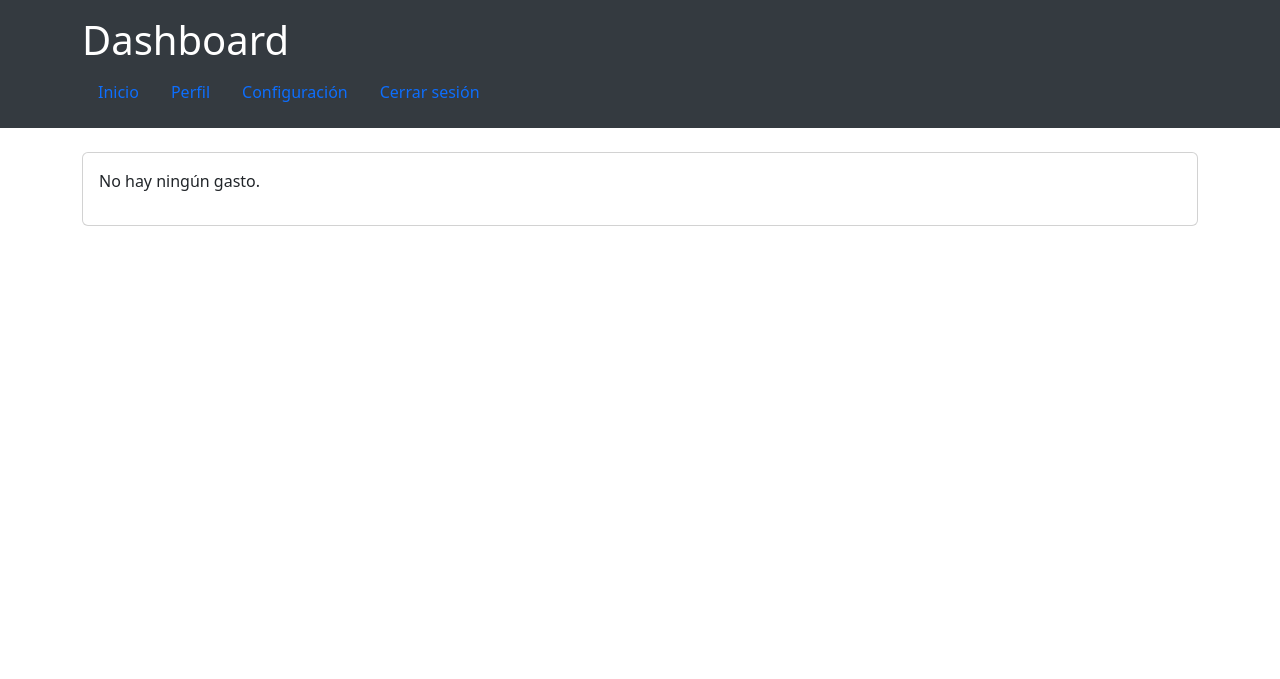
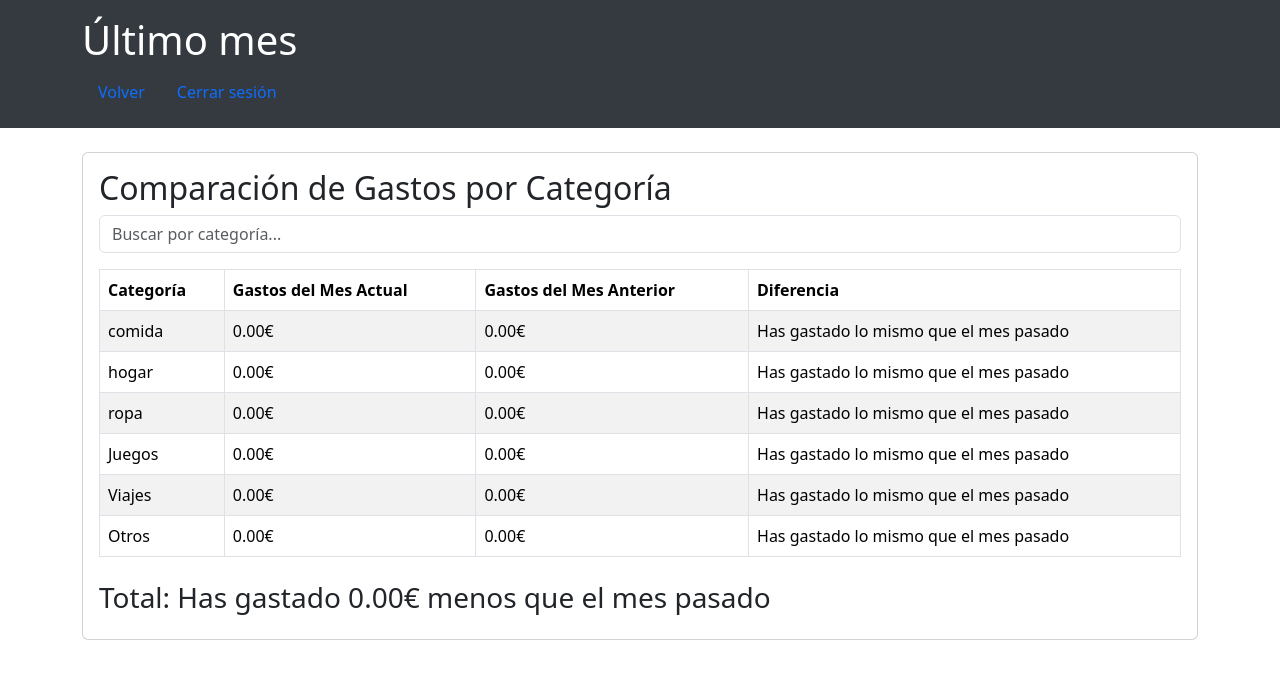
Before and after one commit to adriPortales12/Wallity, a PHP site: page /ultimoMes in a window 1280 px wide. Shown: the top 679 px of the page. Run offline with PHP 8.4, Linux system fonts and the light colour scheme; the visitor is signed in with stand-in values (Sample User, id 1); data comes from the database, SQL or seed files in the repository.

Commit message:
comparacion con el mes anterior

```diff
--- a/controladores/ControladorUltimoMes.php
+++ b/controladores/ControladorUltimoMes.php
@@ -1,17 +1,52 @@
 <?php
-class ControladorUltimoMes{
+class ControladorUltimoMes {
 
-    function __construct(){
+    function __construct() {
         session_start();
         require_once 'modelos/Gastos.php';
         require_once 'modelos/Usuario.php';
+        require_once 'modelos/Categoria.php';
     }
 
-    function verComparacion(){
+    function verComparacion() {
         $usuario = unserialize($_SESSION['usuario']);
         $gastos = new Gastos();
+        $categoria = new Categoria();
 
-        $gastosMesPasado = $gastos->gastosMesPasado($usuario->nombre_usuario);
+        $listaCategorias = $categoria->listaCategorias();
+
+        $mes_actual = date('m');
+        $mes_anterior = date('m', strtotime('-1 month'));
+        $comparacion = [];
+        $total_diferencia = 0;
+
+        foreach ($listaCategorias as $cat) {
+            $nombre_categoria = $cat['nombre'];
+
+            $gastos_actuales = $gastos->gastosCategoria($usuario->nombre_usuario, $nombre_categoria, $mes_actual);
+
+            $gastos_anteriores = $gastos->gastosCategoria($usuario->nombre_usuario, $nombre_categoria, $mes_anterior);
+
+            $total_gastos_actuales = array_sum(array_column($gastos_actuales, 'cantidad'));
+            $total_gastos_anteriores = array_sum(array_column($gastos_anteriores, 'cantidad'));
+
+            $diferencia = $total_gastos_actuales - $total_gastos_anteriores;
+            $total_diferencia += $diferencia;
+            if ($diferencia > 0) {
+                $mensaje_diferencia = "Has gastado " . number_format($diferencia, 2) . "€ más que el mes pasado";
+            } elseif ($diferencia < 0) {
+                $mensaje_diferencia = "Has gastado " . number_format(abs($diferencia), 2) . "€ menos que el mes pasado";
+            } else {
+                $mensaje_diferencia = "Has gastado lo mismo que el mes pasado";
+            }
+
+            $comparacion[] = [
+                'categoria' => $nombre_categoria,
+                'gastos_actuales' => $total_gastos_actuales,
+                'gastos_anteriores' => $total_gastos_anteriores,
+                'mensaje_diferencia' => $mensaje_diferencia
+            ];
+        }
 
         require_once 'vistas/comparacionMes.php';
     }
--- a/modelos/Gastos.php
+++ b/modelos/Gastos.php
@@ -139,24 +139,22 @@ class Gastos extends Crud {
         return $stmt->fetchAll(PDO::FETCH_ASSOC);
     }
 
-    function gastosMesPasado($nombre_usuario){
+    function gastosCategoria($nombre_usuario, $categoria, $mes) {
         $connection = $this->conectar();
 
-        $primer_dia_mes_pasado = date('Y-m-01', strtotime('first day of last month'));
-        $ultimo_dia_mes_pasado = date('Y-m-t', strtotime('last day of last month'));
-
-        $sql = "SELECT g.*, c.nombre AS nombre_categoria, DATE_FORMAT(g.fecha, '%d-%m-%Y') AS fecha_formateada
+        $sql = "SELECT g.*, DATE_FORMAT(g.fecha, '%d-%m-%Y') AS fecha_formateada
                 FROM gastos g
                 INNER JOIN usuarios u ON g.id_usuario = u.id
                 INNER JOIN categorias c ON g.id_categoria = c.id
                 WHERE u.nombre_usuario = :nombre_usuario
-                AND g.fecha BETWEEN :primer_dia AND :ultimo_dia
+                AND c.nombre = :categoria
+                AND MONTH(g.fecha) = :mes
                 ORDER BY g.fecha DESC";
 
         $stmt = $connection->prepare($sql);
         $stmt->bindParam(':nombre_usuario', $nombre_usuario);
-        $stmt->bindParam(':primer_dia', $primer_dia_mes_pasado);
-        $stmt->bindParam(':ultimo_dia', $ultimo_dia_mes_pasado);
+        $stmt->bindParam(':categoria', $categoria);
+        $stmt->bindParam(':mes', $mes);
         $stmt->execute();
 
         return $stmt->fetchAll(PDO::FETCH_ASSOC);
--- a/vistas/comparacionMes.php
+++ b/vistas/comparacionMes.php
@@ -3,20 +3,21 @@
 <head>
     <meta charset="UTF-8">
     <meta name="viewport" content="width=device-width, initial-scale=1.0">
-    <title>Dashboard</title>
-    <link rel="stylesheet" href="<?php echo BASE_URL; ?>vistas\estilos\dashboard.css">
+    <title>VirtualWalletSpending</title>
+    <link rel="stylesheet" href="<?php echo BASE_URL; ?>vistas/estilos/dashboard.css">
     <link rel="stylesheet" href="https://cdn.jsdelivr.net/npm/bootstrap@5.3.0-alpha1/dist/css/bootstrap.min.css">
+    <style>
+        .highlight-positive { background-color: #f8d7da; }
+        .highlight-negative { background-color: #d4edda; }
+    </style>
 </head>
 <body>
     <header class="py-3">
         <div class="container">
-            <h1>Dashboard</h1>
+            <h1>Último mes</h1>
             <nav>
                 <ul class="nav">
-                    <li class="nav-item"><a class="nav-link"
-                        href="<?php echo BASE_URL ?>dashboard?filtro=mes&limite=<?php echo $usuario->limite ?>">Inicio</a></li>
-                    <li class="nav-item"><a class="nav-link" href="<?php echo BASE_URL; ?>perfil">Perfil</a></li>
-                    <li class="nav-item"><a class="nav-link" href="<?php echo BASE_URL; ?>configuracion">Configuración</a></li>
+                    <li class="nav-item"><a class="nav-link" href="<?php echo BASE_URL ?>dashboard?filtro=mes&limite=<?php echo $usuario->limite ?>">Volver</a></li>
                     <li class="nav-item"><a id="logout" class="nav-link" href="<?php echo BASE_URL; ?>logout">Cerrar sesión</a></li>
                 </ul>
             </nav>
@@ -25,47 +26,50 @@
     <main class="container my-4">
         <div class="card">
             <div class="card-body">
-                    <?php if (!empty($gastosMesPasado)) : ?>
-                    <table class="table">
-                        <thead>
+                <h2>Comparación de Gastos por Categoría</h2>
+                <input class="form-control mb-3" id="searchInput" type="text" placeholder="Buscar por categoría...">
+                <table class="table table-bordered table-striped" id="expensesTable">
+                    <thead class="thead-dark">
                         <tr>
-                                <th>Título</th>
-                                <th>Categoría</th>
-                                <th>Cantidad</th>
-                                <th>Fecha</th>
-                                <th>Acciones</th>
-                                <th></th>
+                            <th onclick="sortTable(0)">Categoría</th>
+                            <th onclick="sortTable(1)">Gastos del Mes Actual</th>
+                            <th onclick="sortTable(2)">Gastos del Mes Anterior</th>
+                            <th>Diferencia</th>
                         </tr>
                     </thead>
                     <tbody>
-                            <?php foreach ($gastosMesPasado as $gasto) : ?>
-                                <tr>
-                                    <td><?php echo $gasto['titulo']; ?></td>
-                                    <td><?php echo $gasto['nombre_categoria']; ?></td>
-                                    <td><?php echo $gasto['cantidad']; ?>€</td>
-                                    <td><?php echo $gasto['fecha_formateada']; ?></td>
-                                    <td><button class="modificar-btn btn btn-warning"
-                                        data-id="<?php echo $gasto['id']; ?>" data-titulo="<?php echo $gasto['titulo']; ?>"
-                                        data-categoria="<?php echo $gasto['nombre_categoria']; ?>"
-                                        data-cantidad="<?php echo $gasto['cantidad']; ?>">
-                                        Modificar</button></td>
-                                    <td>
-                                        <form method="post" action="<?php echo BASE_URL; ?>borraGasto">
-                                            <input type="hidden" name="id" value="<?php echo $gasto['id']; ?>">
-                                            <input type="hidden" name="filtro" value="<?php echo $_GET['filtro']; ?>">
-                                            <button type="submit" class="borrar-btn btn btn-danger">Borrar</button>
-                                        </form>
-                                    </td>
+                        <?php if (!empty($comparacion)): ?>
+                            <?php foreach ($comparacion as $fila): ?>
+                                <?php
+                                    $class = '';
+                                    if (strpos($fila['mensaje_diferencia'], 'más') !== false) {
+                                        $class = 'highlight-positive';
+                                    } elseif (strpos($fila['mensaje_diferencia'], 'menos') !== false) {
+                                        $class = 'highlight-negative';
+                                    }
+                                ?>
+                                <tr class="<?php echo $class; ?>">
+                                    <td><?php echo htmlspecialchars($fila['categoria']); ?></td>
+                                    <td><?php echo number_format($fila['gastos_actuales'], 2); ?>€</td>
+                                    <td><?php echo number_format($fila['gastos_anteriores'], 2); ?>€</td>
+                                    <td><?php echo htmlspecialchars($fila['mensaje_diferencia']); ?></td>
                                 </tr>
                             <?php endforeach; ?>
+                        <?php else: ?>
+                            <tr>
+                                <td colspan="4">No hay datos para mostrar.</td>
+                            </tr>
+                        <?php endif; ?>
                     </tbody>
                 </table>
-                    <?php else : ?>
-                        <p>No hay ningún gasto.</p>
-                    <?php endif; ?>
+                <div id="noResultsMessage" class="alert alert-warning" style="display:none;">No se encontraron coincidencias.</div>
+                <h3 class="mt-4">
+                    Total: <?php echo $total_diferencia > 0 ? "Has gastado " . number_format($total_diferencia, 2) . "€ más que el mes pasado" : "Has gastado " . number_format(abs($total_diferencia), 2) . "€ menos que el mes pasado"; ?>
+                </h3>
             </div>
         </div>
     </main>
     <script src="https://cdn.jsdelivr.net/npm/bootstrap@5.3.0-alpha1/dist/js/bootstrap.bundle.min.js"></script>
+    <script src="<?php echo BASE_URL; ?>js/ultimoMes.js"></script>
 </body>
 </html>
--- a/vistas/configuracion.php
+++ b/vistas/configuracion.php
@@ -3,7 +3,7 @@
 <head>
     <meta charset="UTF-8">
     <meta name="viewport" content="width=device-width, initial-scale=1.0">
-    <title>Perfil</title>
+    <title>VirtualWalletSpending</title>
     <link rel="stylesheet" href="<?php echo BASE_URL; ?>vistas\estilos\dashboard.css">
     <link rel="stylesheet" href="https://cdn.jsdelivr.net/npm/bootstrap@5.3.0-alpha1/dist/css/bootstrap.min.css">
 </head>
--- a/vistas/perfil.php
+++ b/vistas/perfil.php
@@ -3,7 +3,7 @@
 <head>
     <meta charset="UTF-8">
     <meta name="viewport" content="width=device-width, initial-scale=1.0">
-    <title>Perfil</title>
+    <title>VirtualWalletSpending</title>
     <link rel="stylesheet" href="<?php echo BASE_URL; ?>vistas\estilos\dashboard.css">
     <link rel="stylesheet" href="https://cdn.jsdelivr.net/npm/bootstrap@5.3.0-alpha1/dist/css/bootstrap.min.css">
 </head>
```
Also changed, not shown: controladores/controladorDashboard.php (+5 -3 lines), js/ultimoMes.js (added, +59 -0 lines), vistas/dashboard.php (+11 -6 lines), vistas/dashboardGastos.php (+3 -5 lines). Lines whose indentation alone changed are shown as unchanged.
